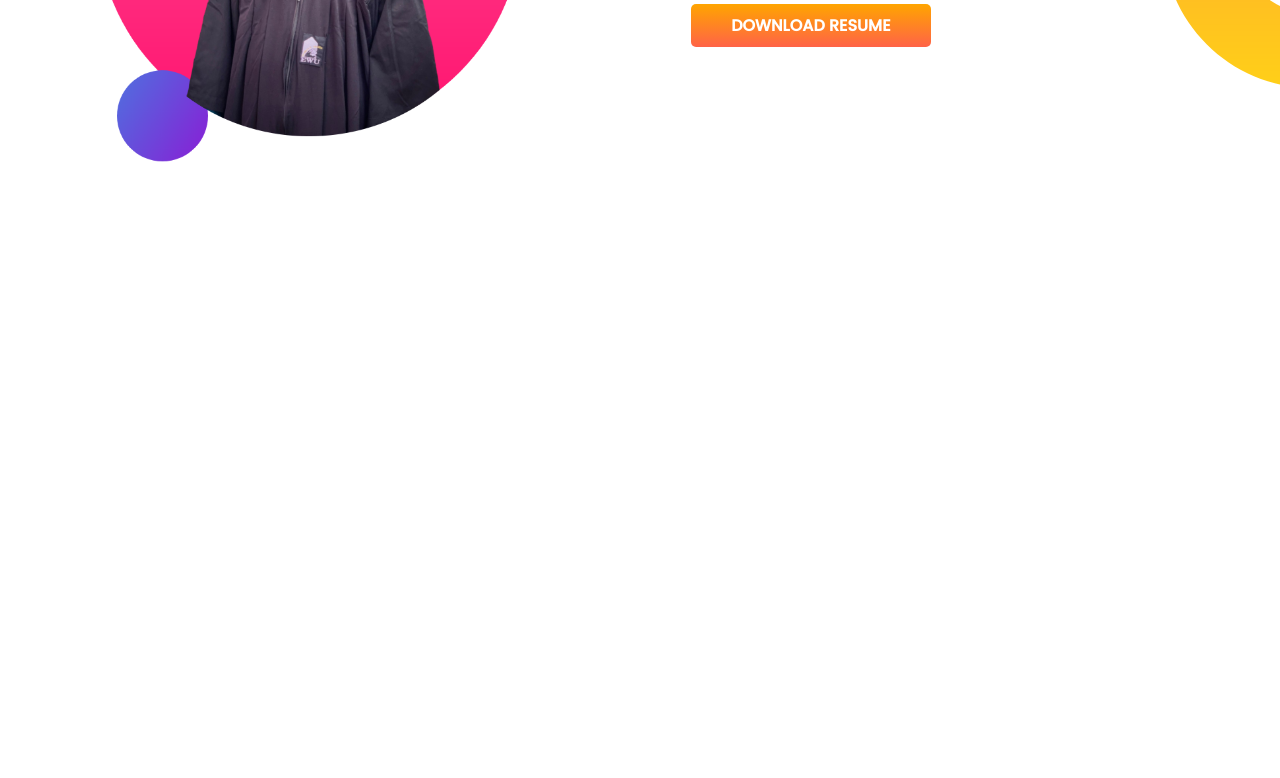
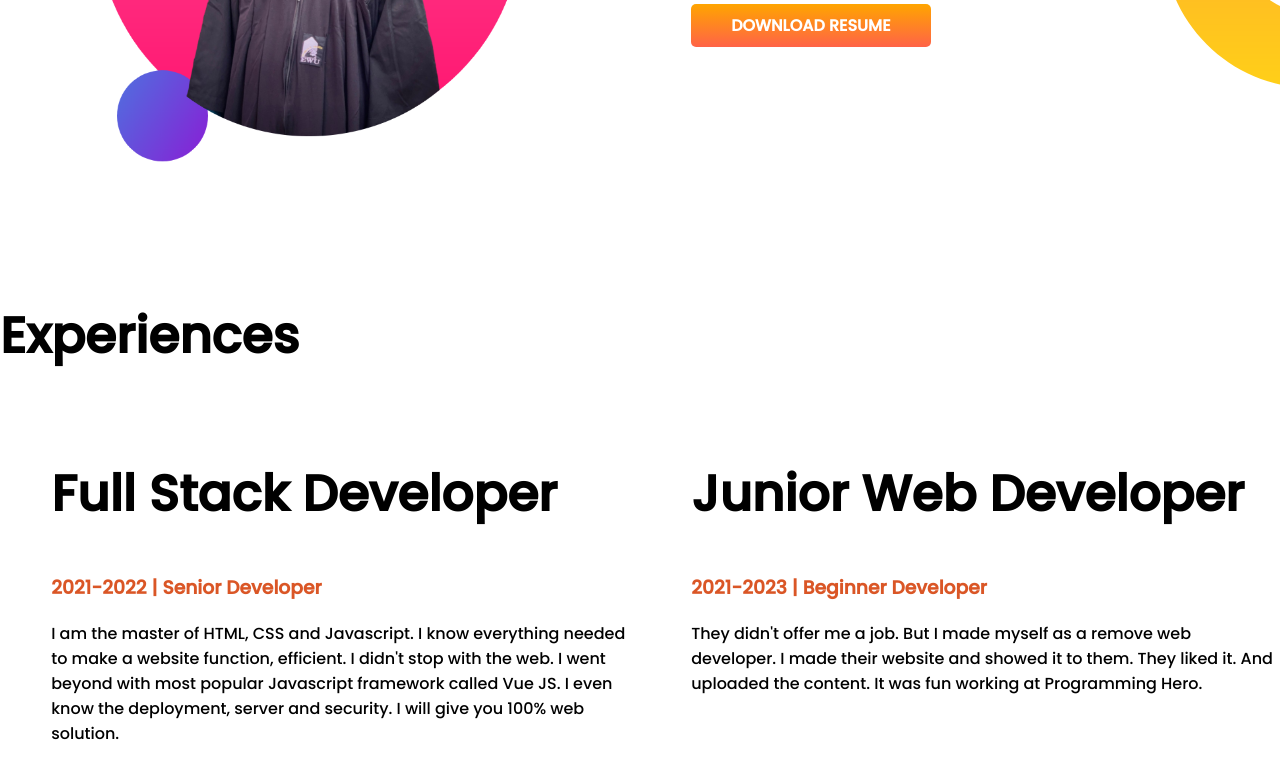
Before and after one commit to rahatahm3d/developer-portfolio, a plain HTML site: page index.html in a window 1280 px wide. Shown: the part 984-1762 px from the top of the page. Before the commit the page ends 1283 px from the top, so only its background shows below. Drawn offline with Linux system fonts and the light colour scheme.

Commit message:
3rd part added

```diff
--- a/index.html
+++ b/index.html
@@ -13,7 +13,7 @@
 </head>
 
 <body>
-    <section class="top-banner">
+    <section class="top-banner flexible-container">
         <div class="half-width">
             <h1>Welcome To</h1>
             <h1><span class="orange-color">Rahat Ahmed</span>'s Portfolio!</h1>
@@ -28,7 +28,7 @@
             <img src="images/rahat.png" alt="">
         </div>
     </section>
-    <section class="dream-big">
+    <section class="dream-big flexible-container">
         <div class="half-width">
             <img src="images/rahat2.png" alt="">
         </div>
@@ -39,6 +39,26 @@
                 to make simple website. My goal is to build 3 websites and learn advanced topics.</p>
             <a class="link-button" target="_blank" href="">DOWNLOAD RESUME</a>
         </div>
+    </section>
+    <section class="experience-area">
+        <h1>Experiences</h1>
+        <div class="flexible-container">
+            <div class="half-width">
+                <h1>Full Stack Developer</h1>
+                <h3 class="orange-color">2021-2022 | Senior Developer</h3>
+                <p>I am the master of HTML, CSS and Javascript. I know everything needed to make a website function,
+                    efficient. I didn't stop with the web. I went beyond with most popular Javascript framework called
+                    Vue
+                    JS. I even know the deployment, server and security. I will give you 100% web solution.</p>
+            </div>
+            <div class="half-width">
+                <h1>Junior Web Developer</h1>
+                <h3 class="orange-color">2021-2023 | Beginner Developer</h3>
+                <p>They didn't offer me a job. But I made myself as a remove web developer. I made their website and
+                    showed
+                    it to them. They liked it. And uploaded the content. It was fun working at Programming Hero.</p>
+            </div>
+        </div>
 
     </section>
 
--- a/style.css
+++ b/style.css
@@ -8,7 +8,7 @@ h1{
 .orange-color{
     color: rgba(216, 76, 25, 0.945);
 }
-section{
+.flexible-container{
     display: flex;
     margin-bottom: 130px;
 }
```
